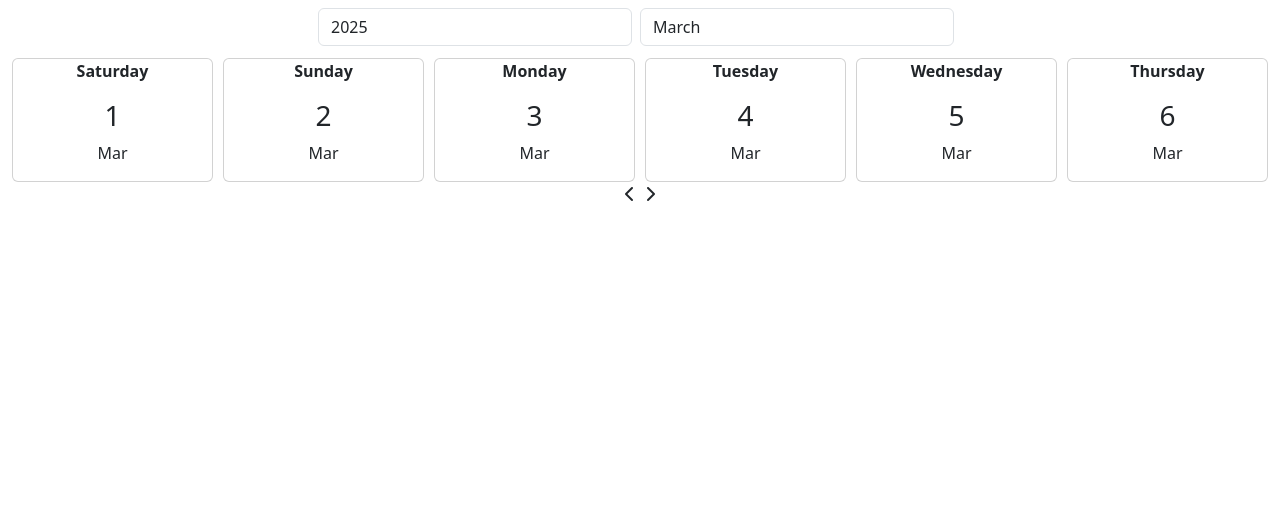
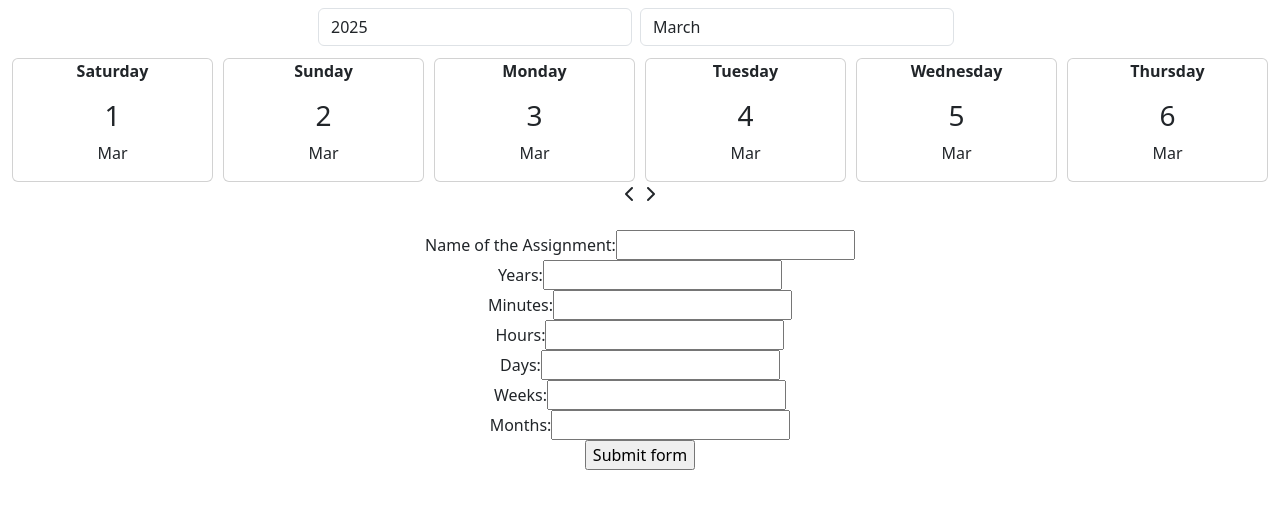
Before and after one commit to Brooklyn-STEAM/10043-Developing-a-Specialized-Tracker-To-Centralize-Assignments-Due-Dates, a Flask app: page / in a window 1280 px wide. Shown: the part 77-586 px from the top of the page. Run offline with Flask 3, Linux system fonts and the light colour scheme.

Commit message:
done (#16)

```diff
--- a/main.py
+++ b/main.py
@@ -133,3 +133,26 @@ def main ():
     date.today().year
     year = range (date.today().year, date.today().year +3)
     return render_template("mainpage.html.jinja", year = year)
+
+@app.route("/", methods=["POST", "GET"])
+def assignment():
+    request.method == "POST"
+    Name = request.form["name"]
+    Years = request.form["years"]
+    Minutes = request.form["minutes"]
+    Hours = request.form["hours"]
+    Weeks = request.form["weeks"]
+    Days = request.form["days"]
+    Months = request.form["months"]
+    conn = connectdb()
+    cursor = conn.cursor()
+    cursor.execute(f"""
+                    INSERT INTO `Time`
+                        (`years`, `minutes`, `hours`, `weeks`, `days`, `months`, `name`)
+                    VALUE
+                        ({Years}, {Minutes}, {Hours}, {Weeks}, {Days}, {Months}, '{Name}');
+                    """)
+    result = cursor.fetchall()
+    conn.close()
+    cursor.close()
+    return render_template("mainpage.html.jinja", result = result)
--- a/static/main.js
+++ b/static/main.js
@@ -136,3 +136,34 @@ const months = [
     ];
     return daysOfWeek[date.getDay()];
   }
+  function timeEarnings(y = 0, m = 0, h = 0, d = 0, w = 0, mo = 0) {
+    var a = 1 * y;
+    var b = 2 * m;
+    var c = 3 * h;
+    var d = 4 * d;
+    var e = 5 * w;
+    var f = 6 * mo;
+    var total = (a + b + c + d + e + f);
+    return total.toLocaleString();
+  }
+
+  function calcuLatte() {
+
+  var Years = document.getElementById("se").value;
+  var Minutes = document.getElementById("mi").value;
+  var Hours = document.getElementById("ho").value;
+  var Weeks = document.getElementById("da").value;
+  var Days = document.getElementById("we").value;
+  var Months = document.getElementById("mo").value;
+
+  var newActivity = document.getElementById("activity").value;
+  var idArray = [Years, Minutes, Hours, Weeks, Days, Months];
+
+  var timeResult = timeEarnings(...idArray);
+  var timeSentence = `While you were ${newActivity}, Jeff Bezos made $ ${timeResult}`;
+
+    console.log(timeSentence);
+  }
+  function myFunction() {
+    document.getElementById("myForm").submit();
+  }
--- a/templates/mainpage.html.jinja
+++ b/templates/mainpage.html.jinja
@@ -54,6 +54,16 @@
     <div class="col-md-12 mx-auto mt-1">
       <div class="owl-carousel" id="calendar-container"></div>
     </div>
+   <form id="myForm" action="/" method="post">
+Name of the Assignment:<input type="text" name="name"><br>
+Years:<input type="number" id="se" name="years"><br>
+Minutes:<input type="number" id="mi" name="minutes"><br>
+Hours:<input type="number" id="ho" name="hours"><br>
+Days:<input type="number" id="da" name="days"><br>
+Weeks:<input type="number" id="we" name="weeks"><br>
+Months:<input type="number" id="mo" name="months"><br>
+  <input type="button" onclick="myFunction()" value="Submit form">
+</form>
   </div>
   <script src="/static/main.js"></script>
   <script src="https://cdn.jsdelivr.net/npm/bootstrap@5.3.3/dist/js/bootstrap.bundle.min.js"
```
